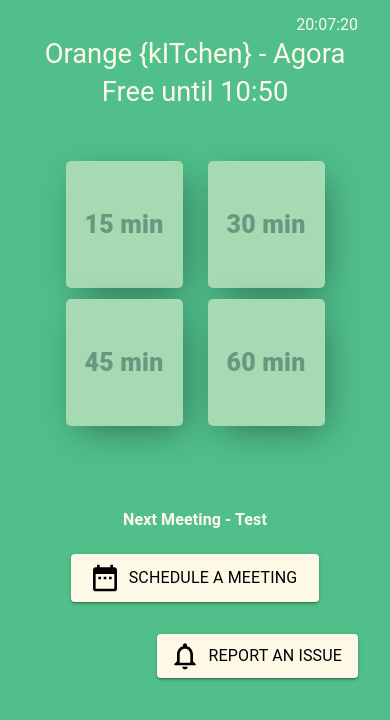
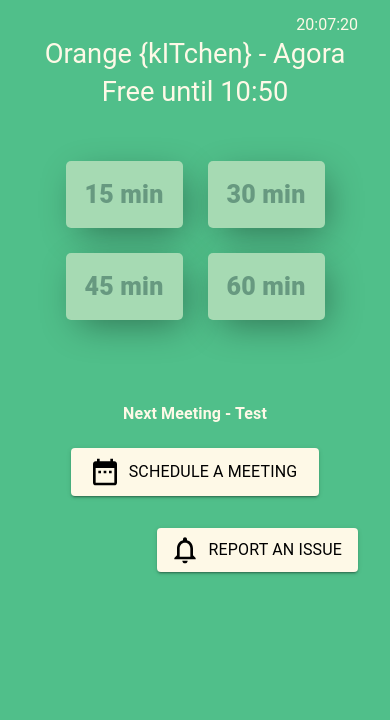
Before and after one commit to OrangeAcademy/tables, a React (Create React App) app: page / in a window 390 px wide. Shown: the top 720 px of the page. Built offline with nearby package versions, Linux system fonts and the light colour scheme.

Commit message:
responsiveness fix

```diff
--- a/src/components/BookMeeting/BookMeetDuration/ButtonPartials/StyledButton.tsx
+++ b/src/components/BookMeeting/BookMeetDuration/ButtonPartials/StyledButton.tsx
@@ -3,8 +3,8 @@ import { Button, styled } from '@mui/material';
 import { grey } from '@mui/material/colors';
 
 const StyledButton = styled(Button)({
-  width: "clamp(110px, 30vw, 245px)",
-  height: "clamp(90px, 15vh, 155px)",
+  width: "clamp(100px, 255px, 30vw)",
+  height: "clamp(67px, 155px, 15vw)",
   backgroundColor: ' #a6dab3',
   fontSize: '1.6rem',
   boxShadow: '6px 10px 37px -7px rgba(0,0,0,0.41)',
--- a/src/components/BookMeeting/BookMeetDuration/Containers/Box.tsx
+++ b/src/components/BookMeeting/BookMeetDuration/Containers/Box.tsx
@@ -4,7 +4,7 @@ const StyledBox = styled(Box)({
   display: 'flex',
   justifyContent: 'center',
   flexWrap: 'wrap',
-  gap: 'clamp(3vw, 20% ,25px)',
+  gap: 'clamp(5px, 25px, 10vw)',
 });
 
 export default StyledBox;
--- a/src/components/BookMeeting/ScheduleMeeting/Styles.ts
+++ b/src/components/BookMeeting/ScheduleMeeting/Styles.ts
@@ -11,7 +11,7 @@ const styles = {
     },
   },
   btnText: {
-    fontSize: 'clamp(12px, 1rem, 1.2rem)',
+    fontSize: 'clamp(5px, 1rem, 2.135rem)',
     fontWeight: 400,
     lineHeight: '2rem',
     color: 'black',
```
